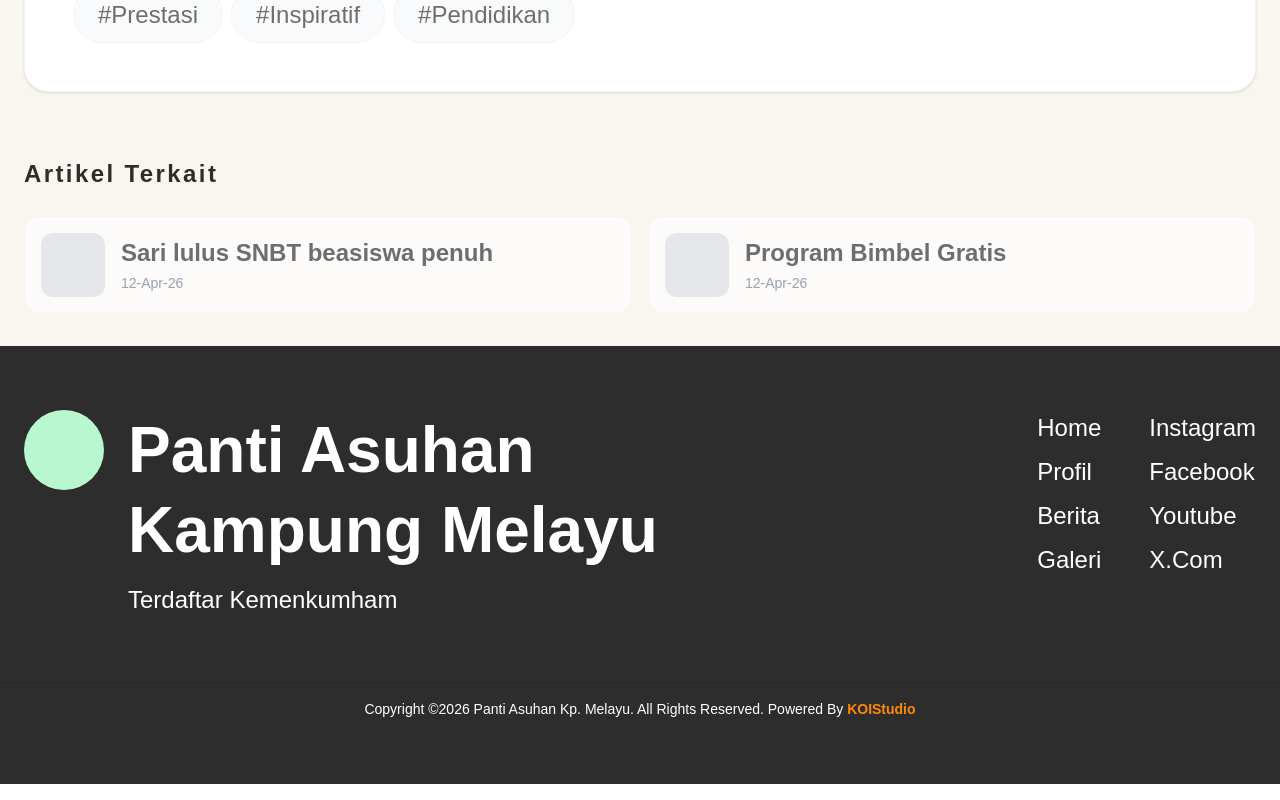
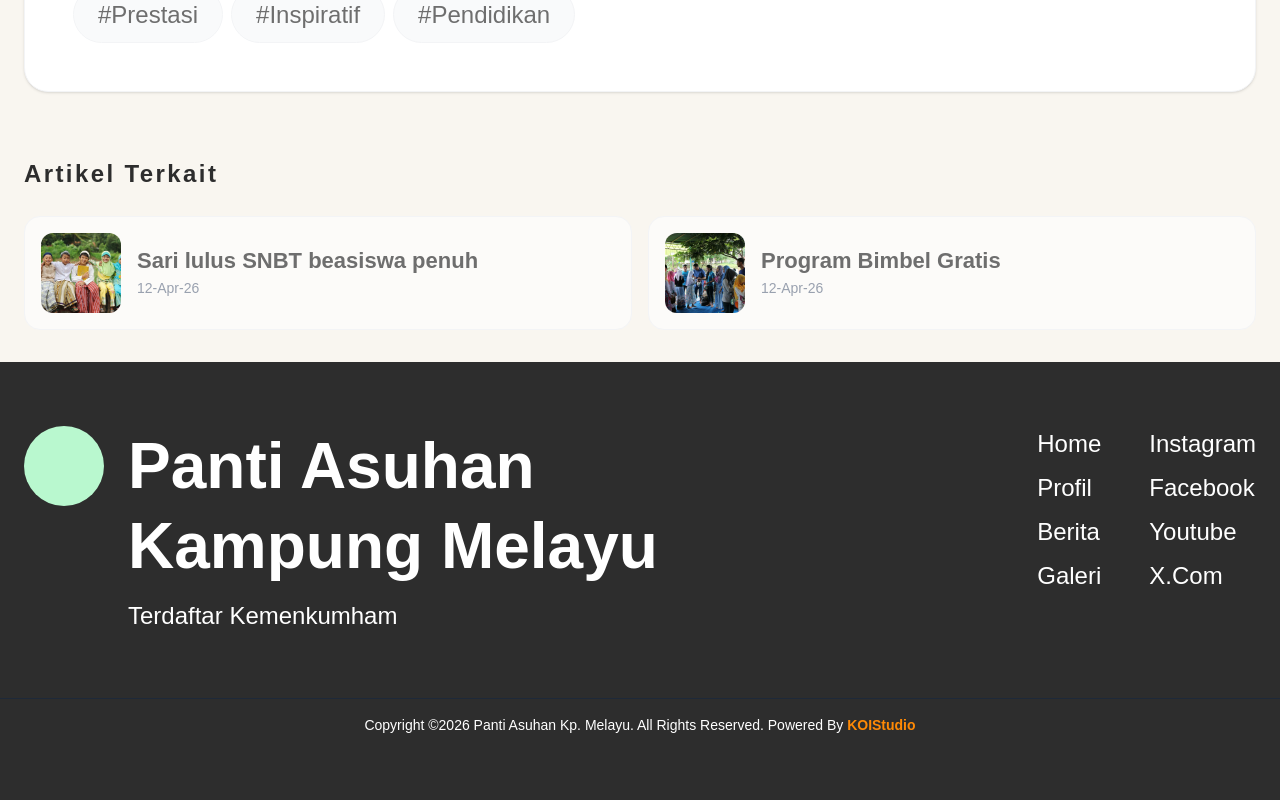
Before and after one commit to imamMka/YayasanPantiKp.Melayu, a Next.js app: page /news/preview/dito-podium-olimpiade in a window 1280 px wide. Shown: the part 1781-2581 px from the top of the page. Built offline with nearby package versions, Linux system fonts and the light colour scheme.

Commit message:
add pict in relatedArticles

```diff
--- a/components/NewsData/preview/RelatedArticles.tsx
+++ b/components/NewsData/preview/RelatedArticles.tsx
@@ -1,7 +1,15 @@
 export default function RelatedArticles() {
   const articles = [
-    { title: "Sari lulus SNBT beasiswa penuh", date: "12-Apr-26" },
-    { title: "Program Bimbel Gratis", date: "12-Apr-26" },
+    {
+      title: "Sari lulus SNBT beasiswa penuh",
+      date: "12-Apr-26",
+      img: "/panti.jpg",
+    },
+    {
+      title: "Program Bimbel Gratis",
+      date: "12-Apr-26",
+      img: "/panti-2.jpg",
+    },
   ];
 
   return (
@@ -13,14 +21,25 @@ export default function RelatedArticles() {
         {articles.map((art, i) => (
           <div
             key={i}
-            className="flex items-center gap-4 p-4 bg-white/60 border border-gray-100 rounded-2xl hover:bg-white transition-colors cursor-pointer group"
+            className="flex items-center gap-4 p-4 bg-white/60 border border-gray-100 rounded-2xl hover:bg-white hover:shadow-sm transition-all cursor-pointer group"
           >
-            <div className="w-16 h-16 bg-gray-200 rounded-xl flex-none overflow-hidden" />
+            {/* Image Container */}
+            <div className="w-16 h-16 md:w-20 md:h-20 bg-gray-200 rounded-xl flex-none overflow-hidden">
+              <img
+                src={art.img}
+                alt={art.title}
+                className="w-full h-full object-cover group-hover:scale-110 transition-transform duration-500"
+              />
+            </div>
+
+            {/* Text Content */}
             <div>
-              <h5 className="text-[20px] md:text-[24px] font-semibold text-[#6E6E6E] leading-snug group-hover:text-[#C4714A] transition-colors">
+              <h5 className="text-[18px] md:text-[22px] font-semibold text-[#6E6E6E] leading-tight group-hover:text-[#C4714A] transition-colors line-clamp-2">
                 {art.title}
               </h5>
-              <p className="text-[14px] text-gray-400 mt-1">{art.date}</p>
+              <p className="text-[14px] text-gray-400 mt-1 font-medium">
+                {art.date}
+              </p>
             </div>
           </div>
         ))}
```
